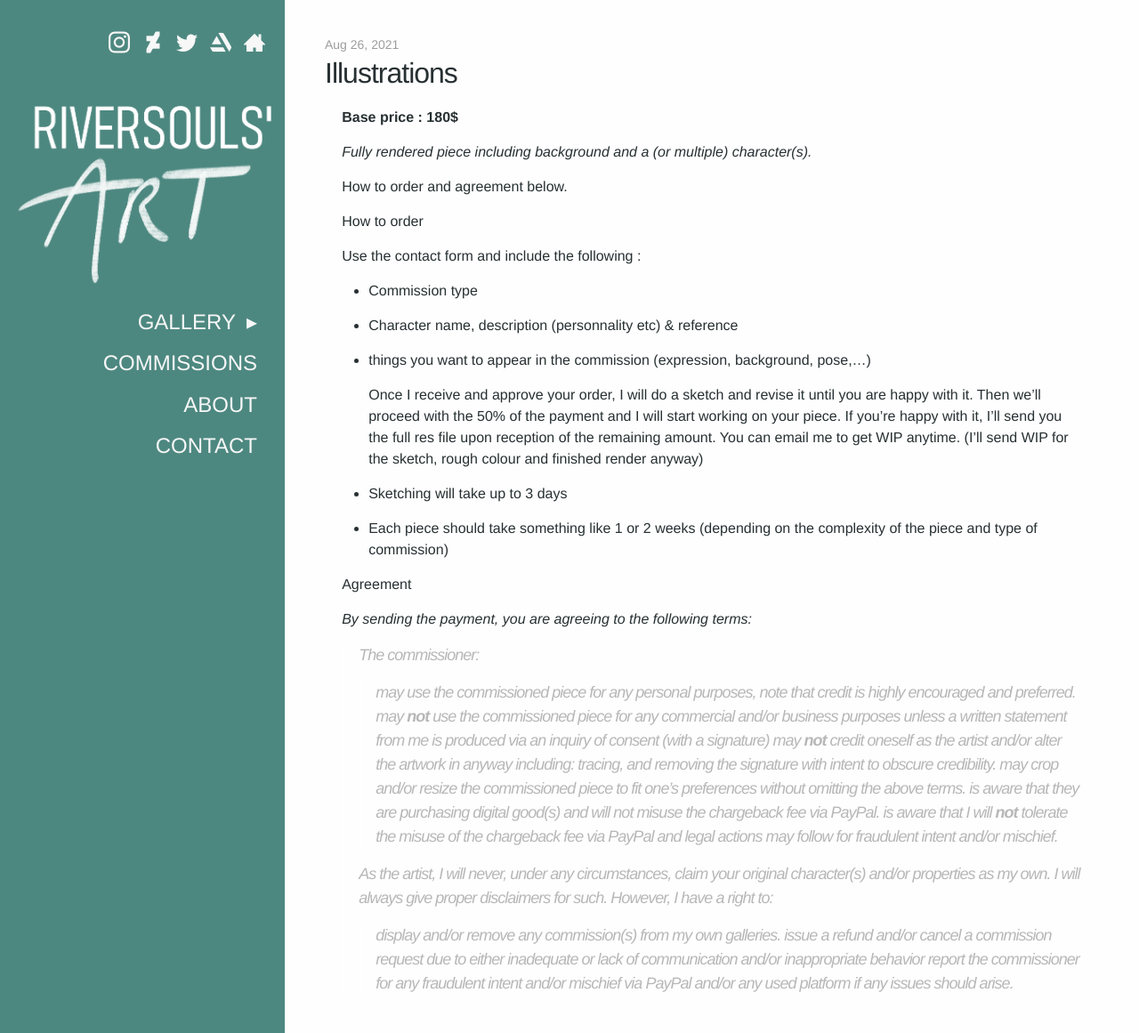
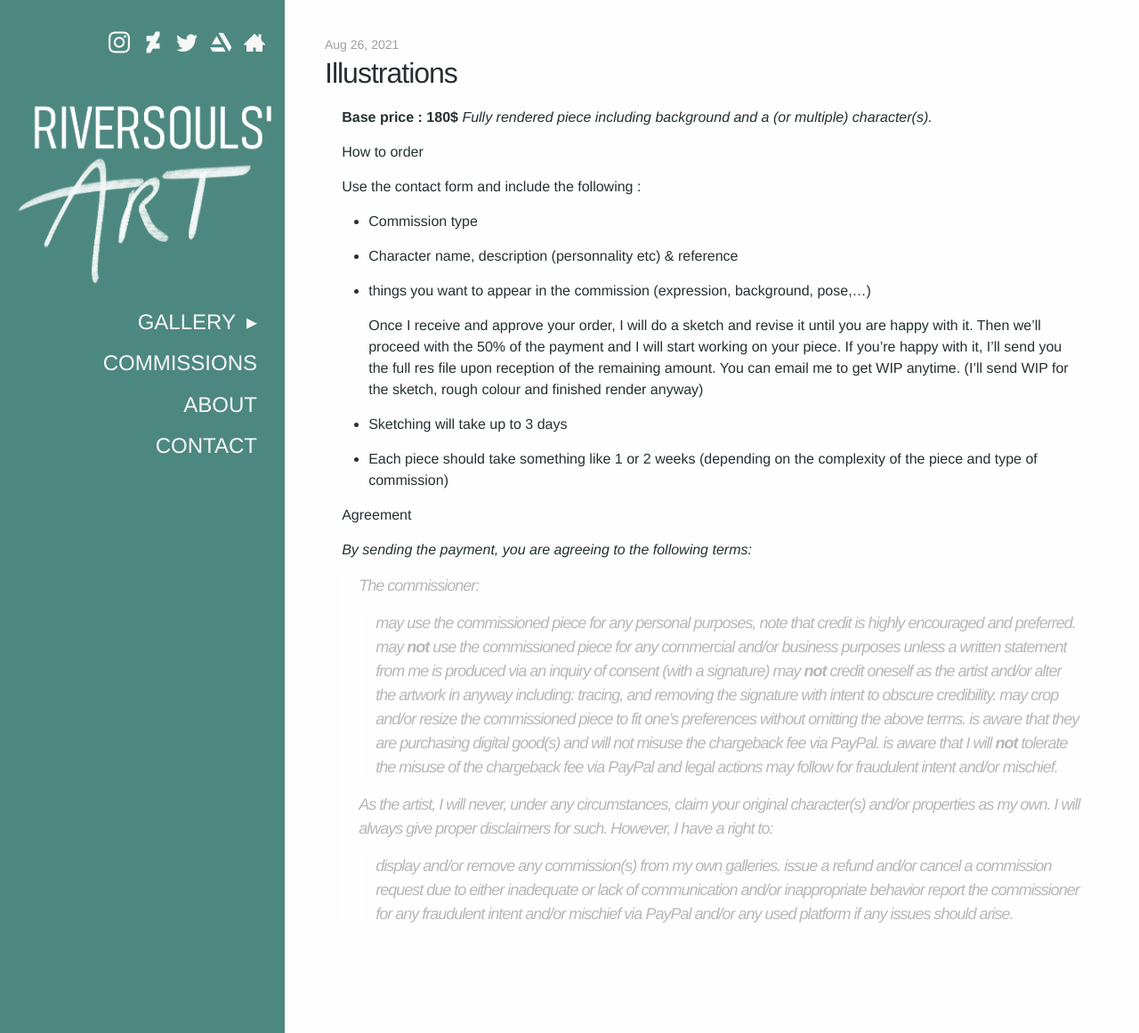
Before and after one commit to estherlenotre/estherlenotre.github.io, a Jekyll site: the page built from _posts/2021-08-26-illustration.md, in a window 1280 px wide. Shown: the whole page at 89% size. Built offline with Jekyll 4.4.1, drawn with Linux system fonts in a browser that asks for light colours; some web fonts are replaced.

Commit message:
Update 2021-08-26-illustration.md

```diff
--- a/_posts/2021-08-26-illustration.md
+++ b/_posts/2021-08-26-illustration.md
@@ -9,10 +9,7 @@ thumbnail: images/posts/illu.png
 
 ---
 **Base price : 180$**
-
-*Fully rendered piece including background and a (or multiple) character(s).*
-
-How to order and agreement below.
+  *Fully rendered piece including background and a (or multiple) character(s).*
 
 
 #### How to order
```
